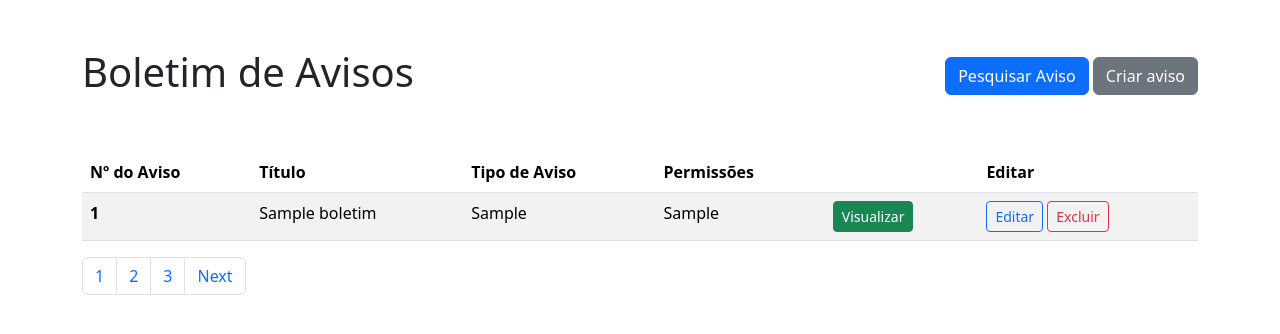
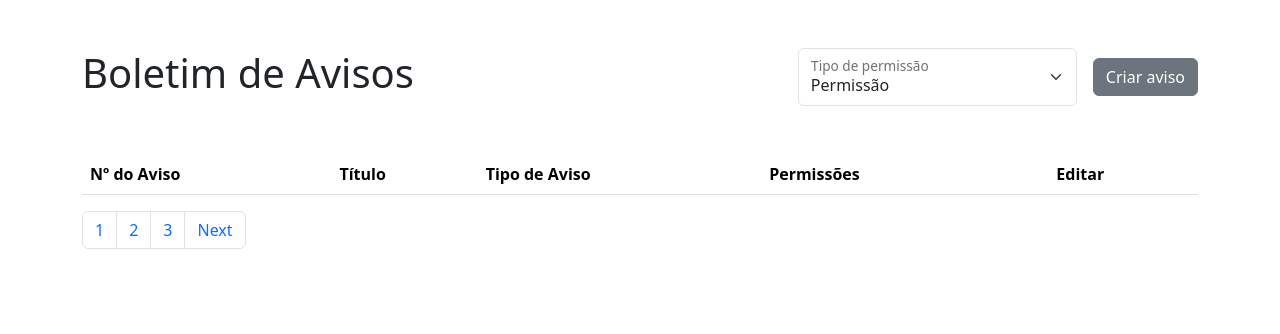
Before and after one commit to micaelsantiago/teste_protech, a CodeIgniter app: page /sistema/ in a window 1280 px wide. Shown: the top 334 px of the page. Run offline with CodeIgniter, Linux system fonts and the light colour scheme; tables that the repository leaves empty or names only in its code hold one stand-in row (values such as "Sample post"); lists and menus that the app fills with data are empty.

Commit message:
Atualização

```diff
--- a/application/controllers/Home.php
+++ b/application/controllers/Home.php
@@ -1,7 +1,7 @@
 <?php
 class Home extends CI_Controller {
 	public function index() {
-		$data['notesDetails'] = $this->crud_model->getAllNotes();
+		$data['resultNotes'] = $this->crud_model->getAllNotes();
 		$this->load->view("home", $data);
 		$this->load->helper('url');
 	}
@@ -9,20 +9,22 @@ class Home extends CI_Controller {
 	public function addNotes() {
 	    $this->form_validation->set_rules('titleNote', 'Título do aviso', 'required');
 	    $this->form_validation->set_rules('contentNote', 'Conteúdo do aviso', 'required');
-		$this->form_validation->set_rules('typeNote', 'Tipo do aviso', 'required');
+	    $this->form_validation->set_rules('typeNote[]', 'Tipo do aviso', 'required');
 	    $this->form_validation->set_rules('permissionNote', 'Permissão do aviso', 'required');
 
-		if($this->form_validation->run() == false) {
-			$data_error = [ 'error' => validation_errors() ];
-
+	    if ($this->form_validation->run() == false) {
+	        $data_error = ['error' => validation_errors()];
 	        $this->session->set_flashdata($data_error);
 	        redirect(base_url());
 	    }
 
+	    $typeNoteArray = $this->input->post('typeNote[]');
+	    $typeNote = implode(', ', $typeNoteArray);
+
 	    $this->crud_model->addNotes([
 	        'title_boletim' => $this->input->post('titleNote'),
 	        'description_boletim' => $this->input->post('contentNote'),
-			'type_user' => $this->input->post('typeNote'),
+	        'type_user' => $typeNote,
 	        'permissions_user' => $this->input->post('permissionNote')
 	    ]);
 
@@ -32,7 +34,7 @@ class Home extends CI_Controller {
 	public function removeNotes($id_boletim) {
 		$result = $this->crud_model->deleteItem($id_boletim);
 
-		redirect(base_url());
+		redirect(base_url('home/searchNotes'));
 	}
 
 	public function editNotes($id_boletim) {
@@ -43,7 +45,7 @@ class Home extends CI_Controller {
 	public function updateNote($id_boletim) {
 		$this->form_validation->set_rules('titleNote', 'Título do aviso', 'required');
 		$this->form_validation->set_rules('contentNote', 'Conteúdo do aviso', 'required');
-		$this->form_validation->set_rules('typeNote', 'Tipo do aviso', 'required');
+		$this->form_validation->set_rules('typeNote[]', 'Tipo do aviso', 'required');
 		$this->form_validation->set_rules('permissionNote', 'Permissão do aviso', 'required');
 
 		if($this->form_validation->run() == false) {
@@ -53,10 +55,13 @@ class Home extends CI_Controller {
 		}
 
 		else {
+			$typeNoteArray = $this->input->post('typeNote[]');
+    		$typeNote = implode(', ', $typeNoteArray);
+
 			$this->crud_model->updateNotes([
 				'title_boletim' => $this->input->post('titleNote'),
 				'description_boletim' => $this->input->post('contentNote'),
-				'type_user' => $this->input->post('typeNote'),
+				'type_user' => $typeNote,
 				'permissions_user' => $this->input->post('permissionNote')
 			], $id_boletim);
 		}
@@ -73,8 +78,14 @@ class Home extends CI_Controller {
 		$title = $this->input->post('titleNote');
 		$type = $this->input->post('typeNote');
 		$permission = $this->input->post('permissionNote');
+		$permissionDefault = 'Geral';
+		$permissionSecondary = '';
 
-		$resultNotes = $this->crud_model->searchNote($title, $type, $permission);
+		if ($this->input->post('permissionNote') == 'Diretoria') {
+			$permissionSecondary = 'Funcionários';
+		}
+
+		$resultNotes = $this->crud_model->searchNote($title, $type, $permission, $permissionDefault, $permissionSecondary);;
 
 		$data = array(
 		  'resultNotes' => $resultNotes
--- a/application/models/Crud_model.php
+++ b/application/models/Crud_model.php
@@ -1,8 +1,8 @@
 <?php
 class Crud_model extends CI_Model {
 	public function getAllNotes() {
+		$this->db->where('permissions_user', 'Geral');
 		$query = $this->db->get('boletim');
-
 		if ($query) {
 			return $query->result();
 		}
@@ -41,17 +41,21 @@ class Crud_model extends CI_Model {
 		$this->db->where('id_boletim', $id_boletim);
 		$query = $this->db->get('boletim');
 
-			if ($query) {
-				return $query->row();
-			}
+		if ($query) {
+			return $query->row();
+		}
 
-			redirect(base_url());
+		redirect(base_url());
 	}
 
-	public function searchNote($title, $type, $permission) {
+	public function searchNote($title, $type, $permission, $permissionDefault, $permissionSecondary) {
 		$this->db->like('title_boletim', $title, 'both');
 	  $this->db->like('type_user', $type, 'before');
-	  $this->db->like('permissions_user', $permission, 'before');
+	  $this->db->group_start();
+	  	$this->db->where('permissions_user', $permissionDefault);
+		  $this->db->or_where('permissions_user', $permission);
+		  $this->db->or_where('permissions_user', $permissionSecondary);
+		$this->db->group_end();
 
 	  $query = $this->db->get('boletim');
 
--- a/application/views/home.php
+++ b/application/views/home.php
@@ -13,16 +13,27 @@ defined('BASEPATH') OR exit('No direct script access allowed');
 	<div id="container" class="container">
 		<header class="my-5 d-flex justify-content-between align-items-center">
 			<h1>Boletim de Avisos</h1>
-			<div>
-				<button type="button" class="btn btn-primary" data-bs-toggle="modal" data-bs-target="#searchNote">Pesquisar Aviso</button>
+
+			<div class="d-flex gap-3 align-items-center w-50 justify-content-end">
+				<form action="<?php echo base_url()?>home/searchNotes" class="w-50" id="formPermission" method="POST">
+					<div class="col-md">
+				    <div class="form-floating">
+				      <select class="form-select" id="floatingSelectGrid" name="permissionNote" onchange="this.form.submit()">
+				        <option disabled selected value="">Permissão</option>
+				        <option name="optionType" value="Geral">Geral</option>
+				        <option name="optionType" value="Funcionários">Funcionários</option>
+				        <option name="optionType" value="Diretoria">Diretoria</option>
+				      </select>
+
+				      <label for="floatingSelectGrid">Tipo de permissão</label>
+				    </div>
+					</div>
+				</form>
+
+				<!-- <button type="button" class="btn btn-primary" data-bs-toggle="modal" data-bs-target="#searchNote">Pesquisar aviso</button> -->
 				<button type="button" class="btn btn-secondary" data-bs-toggle="modal" data-bs-target="#createNote">Criar aviso</button>
 			</div>
 		</header>
-
-		<div class="bg-danger" align="center" style="color: #FFF">
-			<?php if($this->session->flashdata('error'));?>
-			<?php echo $this->session->flashdata('error');?>
-		</div>
 
 		<table class="table table-striped">
 		  <thead>
@@ -37,18 +48,18 @@ defined('BASEPATH') OR exit('No direct script access allowed');
 		  </thead>
 
 		  <tbody>
-		  	<?php foreach ($notesDetails as $boletim):?>
+		  	<?php foreach ($resultNotes as $notes):?>
 		  		<tr>
-			      <th scope="row"><?php echo $boletim->id_boletim ?></th>
-			      <td><?php echo $boletim->title_boletim ?></td>
-			      <td><?php echo $boletim->type_user ?></td>
-			      <td><?php echo $boletim->permissions_user ?></td>
+			      <th scope="row"><?php echo $notes->id_boletim ?></th>
+			      <td><?php echo $notes->title_boletim ?></td>
+			      <td><?php echo $notes->type_user ?></td>
+			      <td><?php echo $notes->permissions_user ?></td>
 			      <td>
-			      	<a href="<?php echo base_url()?>home/viewNote/<?php echo $boletim->id_boletim ?>" class="btn btn-sm btn-success">Visualizar</a>
+			      	<a href="<?php echo base_url()?>home/viewNote/<?php echo $notes->id_boletim ?>" class="btn btn-sm btn-success">Visualizar</a>
 			      </td>
 			      <td>
-			      	<a href="<?php echo base_url()?>home/editNotes/<?php echo $boletim->id_boletim ?>" class="btn btn-sm btn-outline-primary">Editar</a>
-			      	<a href="<?php echo base_url()?>home/removeNotes/<?php echo $boletim->id_boletim ?>" class="btn btn-sm btn-outline-danger">Excluir</a>
+			      	<a href="<?php echo base_url()?>home/editNotes/<?php echo $notes->id_boletim ?>" class="btn btn-sm btn-outline-primary">Editar</a>
+			      	<a href="<?php echo base_url()?>home/removeNotes/<?php echo $notes->id_boletim ?>" class="btn btn-sm btn-outline-danger">Excluir</a>
 			      </td>
 		    	</tr>
 		  	<?php endforeach ?>
@@ -65,64 +76,71 @@ defined('BASEPATH') OR exit('No direct script access allowed');
 		</nav>
 	</div>
 
-	<!-- Criar boletim FALTA ADICIONAR + DE UM TIPO DE AVISO -->
+	<div class="bg-danger">
+		<?php echo $this->session->flashdata('error');?>
+	</div>
+
 	<div class="modal fade" id="createNote" tabindex="-1" aria-labelledby="exampleModalLabel" aria-hidden="true">
 	  <div class="modal-dialog modal-dialog-centered">
 	    <div class="modal-content">
-	    	<form action="<?php echo base_url()?>home/addNotes" method="POST">
+	      <form action="<?php echo base_url()?>home/addNotes" method="POST" class="needs-validation" novalidate>
 	      	<div class="modal-header">
 		        <h1 class="modal-title fs-5" id="exampleModalLabel">Criar novo aviso</h1>
 		        <button type="button" class="btn-close" data-bs-dismiss="modal" aria-label="Close"></button>
 		      </div>
+
 		      <div class="modal-body">
 		      	<div class="form-group">
 		      		<div class="input-group mb-3">
-							  <input type="text" name="titleNote" class="form-control" placeholder="Título do aviso" aria-label="titulo">
+				    		<input type="text" name="titleNote" class="form-control" id="validationCustom01" placeholder="Título do aviso" required>
 				  		</div>
 
 				  		<div class="form-floating">
-							  <textarea name="contentNote" class="form-control" placeholder="Leave a comment here" id="floatingTextarea2" style="height: 250px"></textarea>
+				  			<textarea name="contentNote" class="form-control" id="floatingTextarea2" placeholder="Leave a comment here" minlength="1" required style="height: 250px"></textarea>
 							  <label for="floatingTextarea2">Contéudo</label>
+				  		</div>
 		      	</div>
 
 		      	<div class="row g-2 mt-1">
 		      		<div class="col-md">
 		      			<span class="d-block mb-1">Tipos de aviso</span>
+
 								<div class="form-check form-switch">
-								  	<input name="typeNote" value="Urgente" class="form-check-input" type="checkbox" role="switch" id="urgente">
+								  <input name="typeNote[]" value="Urgente" class="form-check-input" type="checkbox" role="switch" id="urgente">
 								  <label class="form-check-label" for="urgente">Urgente</label>
 								</div>
 
 								<div class="form-check form-switch">
-								  	<input name="typeNote" value="Notícias" class="form-check-input" type="checkbox" role="switch" id="noticias">
+								  <input name="typeNote[]" value="Noticias" class="form-check-input" type="checkbox" role="switch" id="noticias">
 								  <label class="form-check-label" for="noticias">Notícias</label>
 								</div>
 
 								<div class="form-check form-switch">
-								  	<input name="typeNote" value="Atividades" class="form-check-input" type="checkbox" role="switch" id="atividades">
-								  	<label class="form-check-label" for="atividades">Atividades</label>
+								  <input name="typeNote[]" value="Atividades" class="form-check-input" type="checkbox" role="switch" id="atividades">
+								  <label class="form-check-label" for="Atividades">Atividades</label>
 								</div>
 
 								<div class="form-check form-switch">
-								  	<input name="typeNote" value="Dúvidas" class="form-check-input" type="checkbox" role="switch" id="duvidas">
+								  <input name="typeNote[]" value="Dúvidas" class="form-check-input" type="checkbox" role="switch" id="duvidas">
 								  <label class="form-check-label" for="duvidas">Dúvidas</label>
 								</div>
 		      		</div>
 
 		      		<div class="col-md">
 						    <div class="form-floating">
-							      <select class="form-select" id="floatingSelectGrid" name="permissionNote">
-							        <option disabled selected>Permissão</option>
+						      <select class="form-select" id="floatingSelectGrid" name="permissionNote" required>
+						        <option disabled selected value="">Permissão</option>
 						        <option value="Geral">Geral</option>
 						        <option value="Funcionários">Funcionários</option>
 						        <option value="Diretoria">Diretoria</option>
 						      </select>
+
 						      <label for="floatingSelectGrid">Tipo de permissão</label>
 						    </div>
 							</div>
 		      	</div>
 		      </div>
-		      </div>
+
 				  <div class="modal-footer">
 		        <button type="button" class="btn btn-secondary" data-bs-dismiss="modal">Cancelar</button>
 		        <input type="submit" class="btn btn-primary" name="insert" value="Criar aviso">
@@ -169,6 +187,8 @@ defined('BASEPATH') OR exit('No direct script access allowed');
 	  </div>
 	</div>
 
+	<script src="resoucers/js/app.js"></script>
+
 	<script src="https://cdn.jsdelivr.net/npm/bootstrap@5.3.0-alpha1/dist/js/bootstrap.bundle.min.js" integrity="sha384-w76AqPfDkMBDXo30jS1Sgez6pr3x5MlQ1ZAGC+nuZB+EYdgRZgiwxhTBTkF7CXvN" crossorigin="anonymous"></script>
 </body>
-</html>
+</html
```
Also changed, not shown: application/views/editNote.php (+18 -13 lines), application/views/searchNotes.php (+36 -17 lines), resoucers/js/app.js (added, +57 -0 lines), .htaccess (added), 2 other files. Lines whose indentation alone changed are shown as unchanged.
